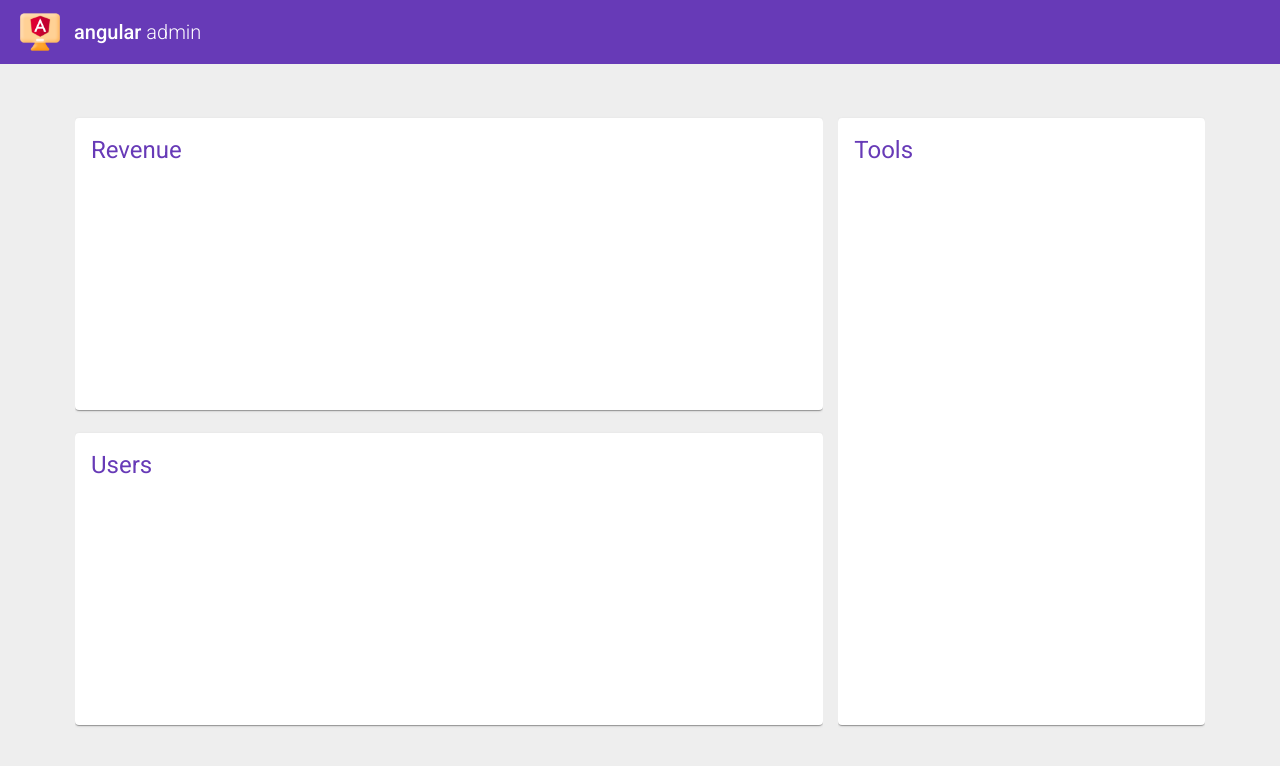
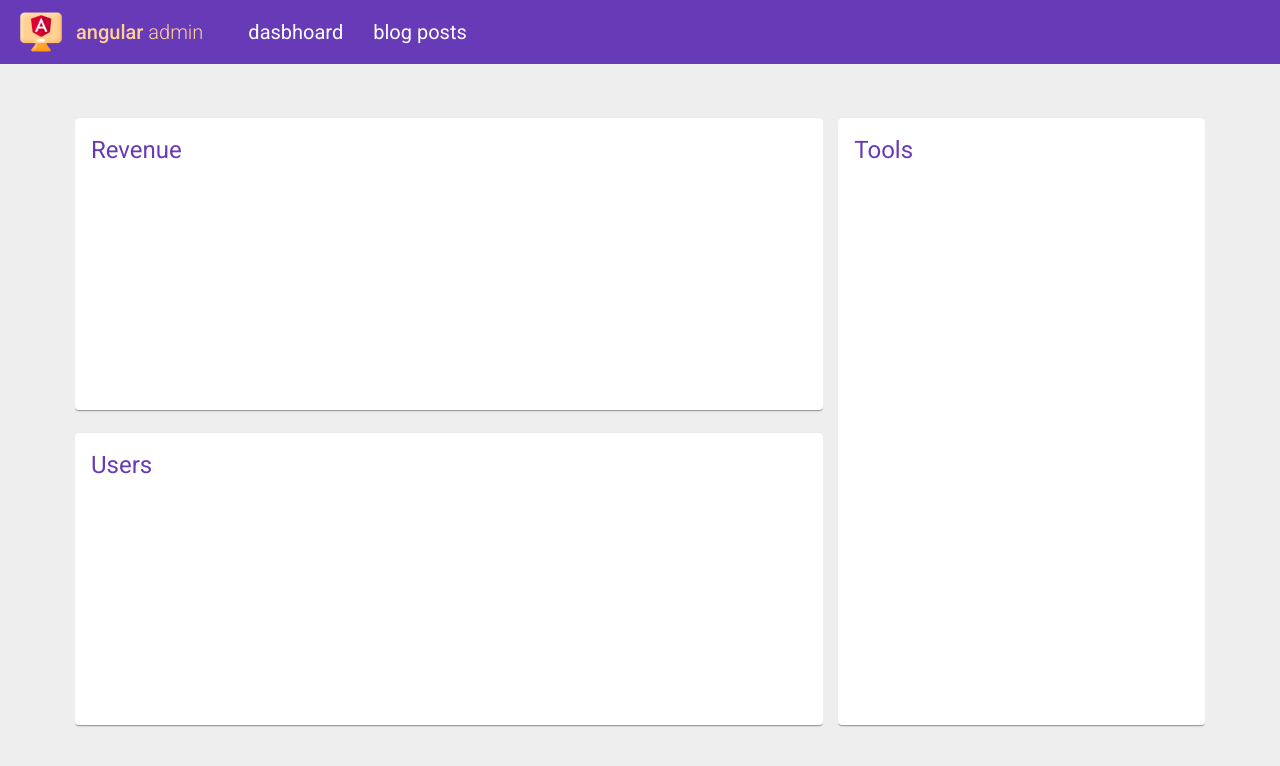
Before and after one commit to voodoods/angular-admin, an Angular app: page / in a window 1280 px wide. Shown: the top 766 px of the page. Built offline with nearby package versions, Linux system fonts and the light colour scheme.

Commit message:
add main menu module to header

```diff
--- a/src/app/app-header/app-header.component.html
+++ b/src/app/app-header/app-header.component.html
@@ -1,4 +1,8 @@
 <mat-toolbar class="app-header" color="primary">
-  <img src="assets/logo.png" class="app-logo" />
-  <h1>angular <span class="light">admin</span></h1>
+  <a [routerLink]="['']" class="app-logo">
+    <img src="assets/logo.png" />
+    <h1>angular <span class="light">admin</span></h1>
+  </a>
+
+  <app-main-menu></app-main-menu>
 </mat-toolbar>
--- a/src/app/app-header/app-header.component.sass
+++ b/src/app/app-header/app-header.component.sass
@@ -6,5 +6,12 @@ $boxShadow: 2px 2px 10 px #555
   box-shadow: $boxShadow
 
   .app-logo
+    display: inline-flex
     max-height: 75%
-    margin-right: 10px
+    color: #FFD093
+    text-decoration: none
+    align-items: center
+
+    img
+      width: 50px
+      margin-right: 10px
--- /dev/null
+++ b/src/app/app-main-menu/app-main-menu.component.html
@@ -0,0 +1,7 @@
+<ul class="main-menu">
+  <li *ngFor="let entry of menuEntries">
+    <a [routerLink]="[entry.path]" >
+      {{ entry.title }}
+    </a>
+  </li>
+</ul>
--- /dev/null
+++ b/src/app/app-main-menu/app-main-menu.component.sass
@@ -0,0 +1,22 @@
+.main-menu
+  list-style: none
+  padding: 0
+  margin: 0 0 0 30px
+
+  li
+    display: inline-flex
+    padding: 0
+    margin: 0
+
+    a
+      display: inline-flex
+      color: #fff
+      font-weight: 400
+      //text-shadow: -1px -1px 1px #33146d
+      text-decoration: none
+      padding: 15px
+      height: 100%
+      transition: 0.2s background ease-in-out
+
+      &:hover
+        background: #38147a
--- /dev/null
+++ b/src/app/app-main-menu/app-main-menu.component.ts
@@ -0,0 +1,22 @@
+import { Component, OnInit } from '@angular/core';
+import { IMenuEntry } from './types'
+
+@Component({
+  selector: 'app-main-menu',
+  templateUrl: './app-main-menu.component.html',
+  styleUrls: ['./app-main-menu.component.sass']
+})
+export class AppMainMenuComponent implements OnInit {
+
+  public menuEntries : IMenuEntry[]
+
+  constructor() { }
+
+  ngOnInit() {
+    this.menuEntries = [
+      { title: 'dasbhoard', path: '/'},
+      { title: 'blog posts', path: '/posts'}
+    ]
+  }
+
+}
--- /dev/null
+++ b/src/app/app-main-menu/types.ts
@@ -0,0 +1,4 @@
+export interface IMenuEntry {
+  title: string;
+  path: string;
+}
```
Also changed, not shown: src/app/app-header/app-header.module.ts (+8 -6 lines), src/app/app-main-menu/app-main-menu.module.ts (added, +17 -0 lines), 1 other file (tests, documents, lock files or other folders).
